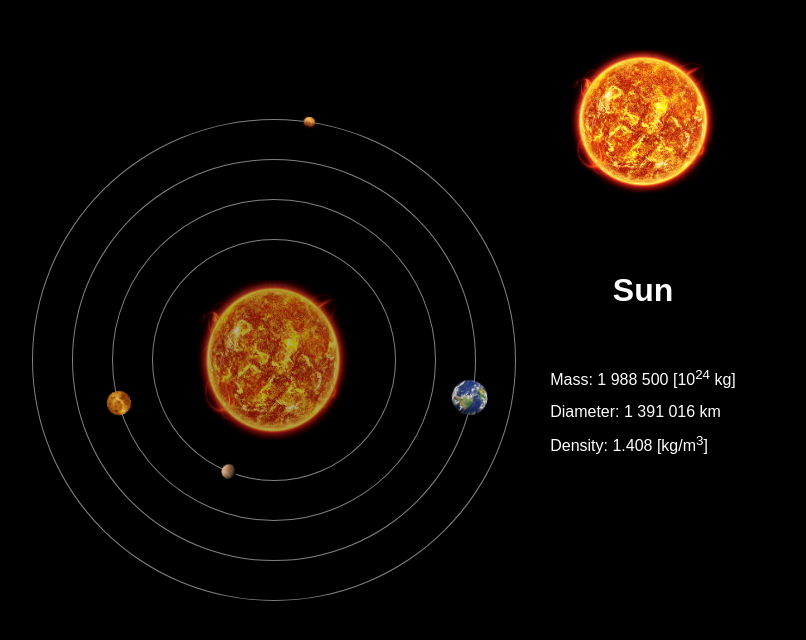
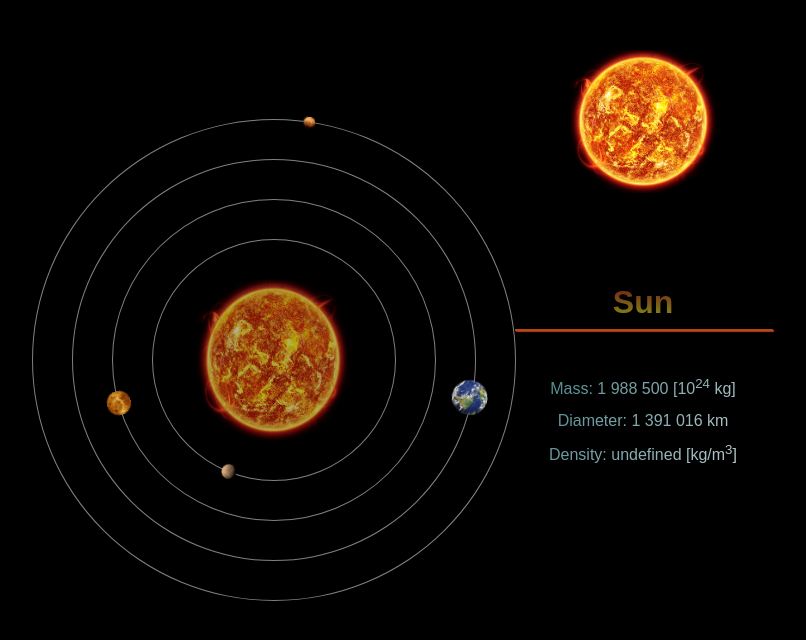
Before and after one commit to dziukers/Solar-system, a plain HTML site: page index.html in a window 1280 px wide. Both pictures are taken after a click on the picture 640 px from the left and 360 px from the top of the page. Shown: the whole page, without its empty margins (175-981 px from the left). Drawn offline with Linux system fonts and the light colour scheme; a web font is replaced by a local one.

Commit message:
fix bugs, improve info container preview

```diff
--- a/index.html
+++ b/index.html
@@ -11,10 +11,10 @@
 </head>
 
 	<body>
-        <img id="imgsun" class="orbit-position sun-size" src=sun-min.png>
+
 
         <section id="solarsystem">
-
+            <img id="imgsun" class="orbit-position sun-size" src=sun-min.png>
         <div class="orbit-position">
             <div class="orbit-view">
                 <div id="mars" class="animate-mars">
@@ -46,7 +46,7 @@
 
         </section>
             <div id="info-container">
-              <div id="info"><h1></h1></div>
+              <div id="info"><h1></h1></div><hr>
         <span id="parameters"></span>
             </div>
 
--- a/solarsystem.css
+++ b/solarsystem.css
@@ -62,8 +62,8 @@ body,html {
 .animate-mercury{
      width:100%;
     height:100%;
-        border-radius: 50%;
-      animation:rotate 2s linear infinite
+    border-radius: 50%;
+    animation:rotate 2s linear infinite
 }
 .animate-venus{
     width:100%;
@@ -79,8 +79,8 @@ body,html {
 }.animate-mars{
     width:100%;
     height:100%;
-           border-radius: 50%;
-      animation:rotate 5s linear infinite;
+    border-radius: 50%;
+    animation:rotate 5s linear infinite;
 }
 .img-setting {
     position:absolute;
@@ -121,6 +121,8 @@ body,html {
     justify-content: center;
     align-items: center;
     opacity:0;
+    transform:scale(0);
+    transition:all 0.8s ease-out;
 }
 #info {
 
@@ -132,13 +134,31 @@ body,html {
     justify-content: center;
     align-items: flex-end;
 }
+hr{
+    width:100%;
+    color: #741515;
+    border: 1px solid #af491a;
+    box-shadow: 1px 1px 1px rgb(184, 57, 19);
+}
 #parameters {
     height:50%;
-    color:white;
+    color: transparent;
+    background: linear-gradient(120deg, #46858d, rgb(221, 220, 220));
+    -webkit-background-clip: text;
+    -webkit-text-fill-color: transparent;
     line-height: 2;
+    text-align: center;
+}
+#info h1 {
+    text-align: center;
+    color: transparent;
+  background: linear-gradient(180deg, #741515, rgb(132, 151, 23));
+  -webkit-background-clip: text;
+  -webkit-text-fill-color: transparent;
 }
 h1 {
     color:white;
+    margin-bottom:0;
 
 }
 .sun-info {
@@ -162,11 +182,7 @@ h1 {
     0% { opacity:0;}
     100% { opacity:1;}
 }
-@keyframes info-box-back
-{
-    0% {opacity:0;}
-    100% {opacity:0;}
-}
+
 @keyframes moveLeft{
     0% {left:50%}
     100% {left:35%}
--- a/solarsystem.js
+++ b/solarsystem.js
@@ -4,6 +4,8 @@
     var venus = document.getElementById("venus");
     var earth = document.getElementById("earth");
     var mars = document.getElementById("mars");
+    var eachPlanet = [mercury,venus,earth,mars];
+
     var orbits = document.getElementsByClassName("orbit-view");
     var active = false;
     var info = document.getElementById("info");
@@ -15,7 +17,7 @@
     var imgearth = document.getElementById("imgearth");
     var imgmars = document.getElementById("imgmars");
     var solarsystem = document.getElementById("solarsystem");
-    var imgsettings = document.getElementsByClassName("img-setting");
+
 
 
         function init(){
@@ -26,16 +28,18 @@
         solarsystem.addEventListener("mouseover",stopPlaying);
         solarsystem.addEventListener("mouseout",startPlaying);
 
-        imgsun.addEventListener("click",planetActivate);
-        imgmercury.addEventListener("click",planetActivate);
-        imgvenus.addEventListener("click", planetActivate);
-        imgearth.addEventListener("click", planetActivate);
-        imgmars.addEventListener("click", planetActivate);
+         var eachPlanetImg = [imgsun,imgmercury,imgvenus,imgearth,imgmars];
+
+        eachPlanetImg.forEach(function(i){
+                i.addEventListener("click",planetActivate);
+
+            })
+
 
             function planetActivate(event){
           var image = event.target;
          var src = image.getAttribute("id");
-         active=true;
+        active=true;
          stopPlaying();
          showInfo(src);
          if (image !== imgsun) {image.style.transform = "translate(-50%,-50%) scale(2)";}
@@ -45,67 +49,66 @@
         }
     }
 
+    function showInfo(src) {
+        infocontainer.style.opacity = 1;
+        infocontainer.style.transform = 'scale(1)';
+        var planet = src.substring(3);
+        if (planet === "sun"){
+          sunParam.showParameters();}
+      else if (planet === "mercury"){
+          mercuryParam.showParameters();
+      }else if (planet === "venus"){
+          venusParam.showParameters();
+      }else if (planet === "earth"){
+          earthParam.showParameters();
+      }else if (planet === "mars"){
+          marsParam.showParameters();
+      }
+
+    var orbitposition = document.getElementsByClassName("orbit-position");
+     for (var i = 0; i < orbitposition.length;i++){
+         orbitposition[i].style.animation = "moveLeft 0.5s linear forwards";
+    }
+}
         function secondclick(planetClass,image) {
 
-            document.addEventListener("mouseup", function(){
+            window.addEventListener("mouseup", function(){
             image.style.transform = "translate(-50%,-50%) scale(1)";
-             active=false;
+            active=false;
             hideInfo();
             startPlaying();
-             info.classList.remove(planetClass);
+            info.classList.remove(planetClass);
             });
     }
 
         function hideInfo() {
-            infocontainer.style.animation = "info-box-back 1s linear forwards";
-            var parameters = document.getElementById("parameters");
-            parameters.innerHTML = null;
+            infocontainer.style.opacity = 0;
+            infocontainer.style.transform = 'scale(0)';
+
     var orbitposition = document.getElementsByClassName("orbit-position");
         for (var i = 0; i < orbitposition.length;i++){
              orbitposition[i].style.animation = "moveLeft-back 0.5s linear forwards";
         }
+
 }
 
-        function showInfo(src) {
-
-            var planet = src.substring(3);
-            if (planet === "sun"){
-              sunParam.showParameters();}
-          else if (planet === "mercury"){
-              mercuryParam.showParameters();
-          }else if (planet === "venus"){
-              venusParam.showParameters();
-          }else if (planet === "earth"){
-              earthParam.showParameters();
-          }else if (planet === "mars"){
-              marsParam.showParameters();
-          }
-            infocontainer.style.animation = "info-box 1s linear forwards";
-        var orbitposition = document.getElementsByClassName("orbit-position");
-         for (var i = 0; i < orbitposition.length;i++){
-             orbitposition[i].style.animation = "moveLeft 0.5s linear forwards";
-        }
-}
 
        function stopPlaying(){
-        mercury.style.animationPlayState = "paused";
-         venus.style.animationPlayState = "paused";
-         earth.style.animationPlayState = "paused";
-         mars.style.animationPlayState = "paused";
+           eachPlanet.forEach(function(i){
+               i.style.animationPlayState = "paused";
+           })  ;
         for (i = 0; i < orbits.length; i++) {
     orbits[i].style.transform = "rotateY(0)";
      }
 }
 
-
         function startPlaying(){
          if (active) {
              return false;
             }
-        mercury.style.animationPlayState = "running";
-         venus.style.animationPlayState = "running";
-         earth.style.animationPlayState = "running";
-         mars.style.animationPlayState = "running";
+         eachPlanet.forEach(function(i){
+               i.style.animationPlayState = "running";
+           })  ;
          for (i = 0; i < orbits.length; i++){
     orbits[i].style.transform = "perspective(600px) rotateY(35deg) rotateX(35deg)";}
 }
@@ -114,33 +117,25 @@
             this.name = params.name;
             this.mass = params.mass;
             this.diameter = params.diameter;
-            this.density = params.density;
-            this.rotation = params.rotation;
-            this.distance = params.distance;
-            this.revolution = params.revolution;
+            this.namedfor = params.namedfor;
+            this.orbit = params.orbit;
+            this.day = params.day;
 
     }
 
     Planet.prototype.showParameters = function(){
 
+                var parameters = document.getElementById("parameters");
+                var header = document.getElementsByTagName("h1")[0];
 
-                var parameters = document.getElementById("parameters");
-                var header = document.getElementsByTagName("h1");
-                var split = this.name.split("");
-                var i =0;
-             var setinterval = setInterval(function()
-                    {  if (i===0){ header[0].innerHTML = "";}
-                     if (i <split.length){header[0].innerHTML +=split[i]; i++} else {stopInterval()} }, 200) ;
+                header.innerHTML = this.name;
 
-                function stopInterval() {
-                    clearInterval(setinterval);
-
-                };
                  if(this.name === "Sun"){
                      parameters.innerHTML = "<br>Mass: " + this.mass + " [10<sup>24</sup> kg]<br>" + " Diameter: " + this.diameter + " km<br>" + " Density: " + this.density + " [kg/m<sup>3</sup>]";
                  }else {
 
-                parameters.innerHTML = "<br>Mass: " + this.mass + " [10<sup>24</sup> kg]<br>" + " Diameter: " + this.diameter + " km<br>" + " Density: " + this.density + " [kg/m<sup>3</sup>]<br>" + " Rotation: " + this.rotation + " hours<br>" + " Distance: " + this. distance + " [10<sup>6</sup> km]<br>" + " Revolution: " + this.revolution + " days";}
+                parameters.innerHTML = 'Named for: ' + this.namedfor + '<br>' + "<br>Mass: " + this.mass + " [10<sup>24</sup> kg]<br>" + " Diameter: "
+                + this.diameter + " km<br>" + 'Orbit: ' + this.orbit + '<br>' + 'Day: ' + this.day;}
 
     }
 
@@ -154,39 +149,34 @@
               name:"Mercury",
               mass:0.3302,
               diameter:4.878,
-              density:5.427,
-              rotation:1407.6,
-              distance:57.9,
-              revolution:87.969
+              namedfor: 'Messenger of the Roman gods',
+              orbit: '88 Earth days',
+              day: '58.6 Earth days'
         }
         var venusParameters = {
             name:"Venus",
               mass:4.869,
               diameter:12.100,
-              density:5.204,
-              rotation:5832.5,
-              distance:108.2,
-              revolution:224.7
+              namedfor: 'Roman goddess of love and beauty',
+              orbit: '225 Earth days',
+              day: '241 Earth days'
 
         }
         var earthParameters = {
             name:"Earth",
               mass:5.975,
               diameter:12.742,
-              density:5.520,
-              rotation:23.93,
-              distance:149.6,
-              revolution:365.25
+              orbit: '365.24 days',
+              day: '23 hours, 56 minutes '
 
         }
         var marsParameters = {
             name:"Mars",
               mass:0.6419,
               diameter:6.779,
-              density:3.933,
-              rotation:24.62,
-              distance:227.9,
-              revolution:686.98
+              namedfor: 'Roman god of war',
+              orbit: '687 Earth days',
+              day: '24 hours, 37 minutes'
 
         }
 
```
